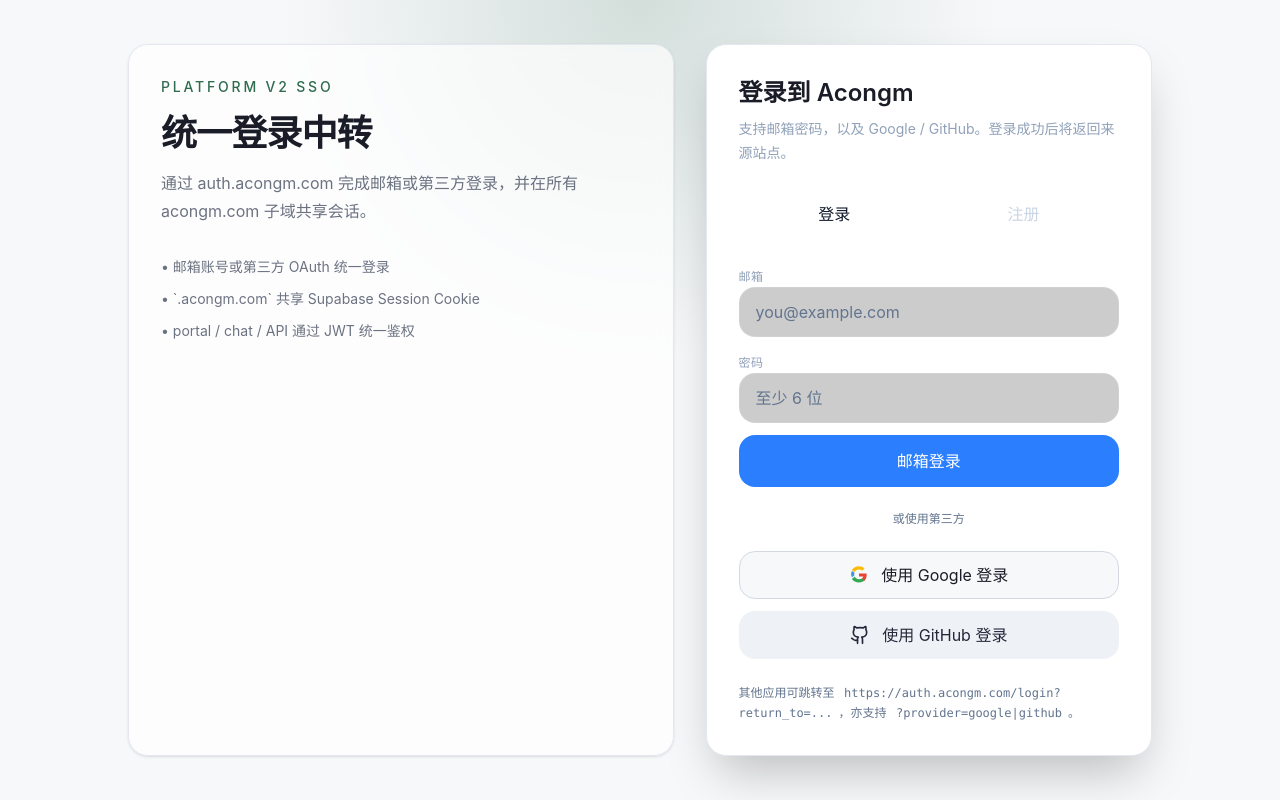
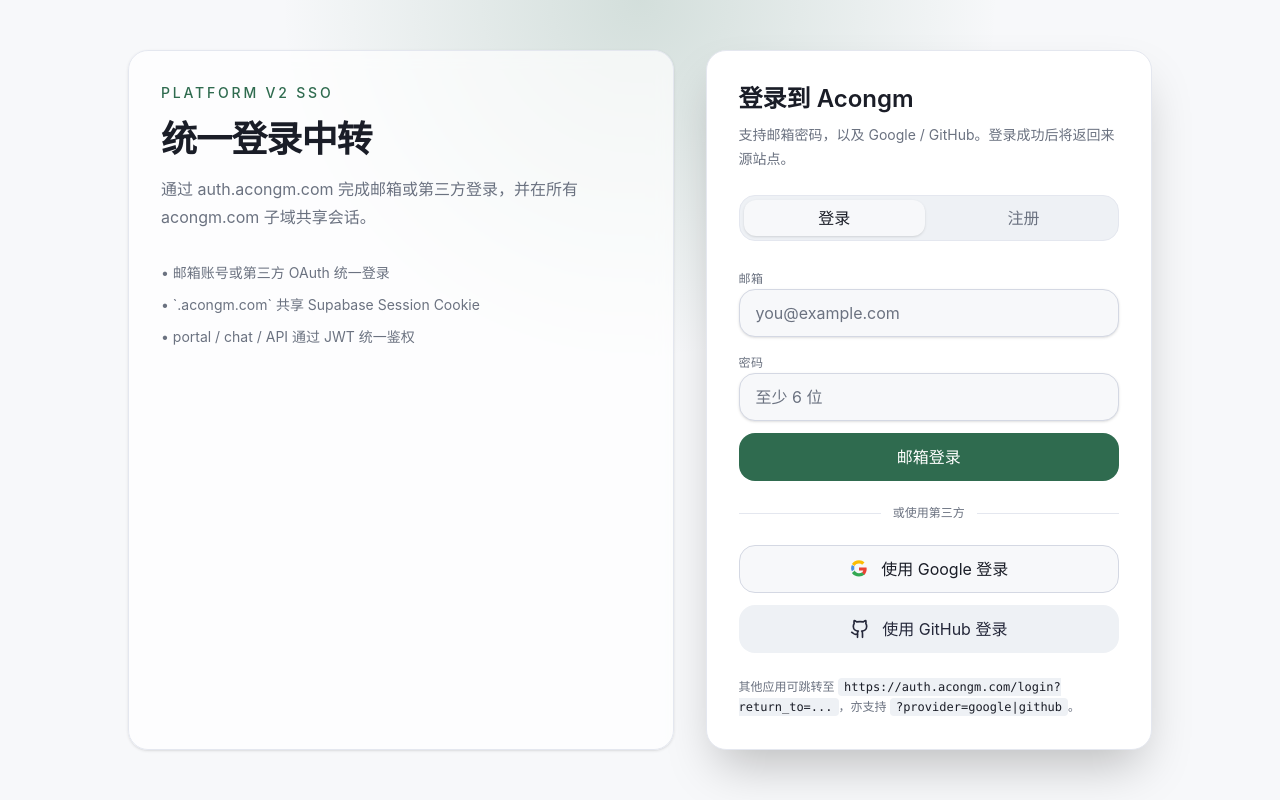
Before and after one commit to Acongm/auth, a Next.js app in the folder apps/auth/: page /login in a window 1280 px wide. Built offline with nearby package versions, Linux system fonts and the light colour scheme.

Commit message:
migrate login form to semantic ui primitives

```diff
--- a/apps/auth/components/login-form.tsx
+++ b/apps/auth/components/login-form.tsx
@@ -9,8 +9,11 @@
   signUpWithPassword,
 } from "@acongm/auth-client";
 import { AuthShell, SocialSignInButton } from "@/components/auth-shell";
+import { Button } from "@/components/ui/button";
+import { Input } from "@/components/ui/input";
 import {
   AUTH_RETURN_TO_COOKIE,
+  cn,
   isLocalHostname,
 } from "@/lib/utils";
 
@@ -220,19 +223,21 @@
           <h2 className="text-2xl font-semibold">
             {mode === "signin" ? "登录到 Acongm" : "注册 Acongm 账号"}
           </h2>
-          <p className="mt-2 text-sm leading-6 text-slate-400">
+          <p className="mt-2 text-sm leading-6 text-muted-foreground">
             支持邮箱密码，以及 Google / GitHub。登录成功后将返回来源站点。
           </p>
         </div>
 
-        <div className="grid grid-cols-2 gap-2 rounded-2xl border border-white/10 bg-white/5 p-1">
-          <button
-            type="button"
-            className={`rounded-xl px-3 py-2 text-sm font-medium transition ${
+        <div className="grid grid-cols-2 gap-2 rounded-lg border border-border bg-muted p-1">
+          <Button
+            variant="ghost"
+            size="sm"
+            className={cn(
+              "w-full rounded-md",
               mode === "signin"
-                ? "bg-white text-slate-900"
-                : "text-slate-300 hover:bg-white/5"
-            }`}
+                ? "bg-background text-foreground shadow-sm hover:bg-background"
+                : "text-muted-foreground",
+            )}
             onClick={() => {
               setMode("signin");
               setError(null);
@@ -241,14 +246,16 @@
             disabled={loading}
           >
             登录
-          </button>
-          <button
-            type="button"
-            className={`rounded-xl px-3 py-2 text-sm font-medium transition ${
+          </Button>
+          <Button
+            variant="ghost"
+            size="sm"
+            className={cn(
+              "w-full rounded-md",
               mode === "signup"
-                ? "bg-white text-slate-900"
-                : "text-slate-300 hover:bg-white/5"
-            }`}
+                ? "bg-background text-foreground shadow-sm hover:bg-background"
+                : "text-muted-foreground",
+            )}
             onClick={() => {
               setMode("signup");
               setError(null);
@@ -257,45 +264,46 @@
             disabled={loading}
           >
             注册
-          </button>
+          </Button>
         </div>
 
         <form className="space-y-3" onSubmit={handleEmailSubmit}>
           <label className="block space-y-1.5">
-            <span className="text-xs font-medium uppercase tracking-wide text-slate-400">
+            <span className="text-xs font-medium uppercase tracking-wide text-muted-foreground">
               邮箱
             </span>
-            <input
+            <Input
               type="email"
               autoComplete="email"
               required
               value={email}
               onChange={(event) => setEmail(event.target.value)}
-              className="w-full rounded-2xl border border-white/10 bg-black/20 px-4 py-3 text-sm text-white outline-none ring-blue-400/40 placeholder:text-slate-500 focus:ring-2"
+              className="h-12 rounded-lg px-4"
               placeholder="you@example.com"
               disabled={loading}
             />
           </label>
           <label className="block space-y-1.5">
-            <span className="text-xs font-medium uppercase tracking-wide text-slate-400">
+            <span className="text-xs font-medium uppercase tracking-wide text-muted-foreground">
               密码
             </span>
-            <input
+            <Input
               type="password"
               autoComplete={mode === "signin" ? "current-password" : "new-password"}
               required
               minLength={6}
               value={password}
               onChange={(event) => setPassword(event.target.value)}
-              className="w-full rounded-2xl border border-white/10 bg-black/20 px-4 py-3 text-sm text-white outline-none ring-blue-400/40 placeholder:text-slate-500 focus:ring-2"
+              className="h-12 rounded-lg px-4"
               placeholder="至少 6 位"
               disabled={loading}
             />
           </label>
-          <button
+          <Button
             type="submit"
+            size="lg"
             disabled={loading}
-            className="inline-flex w-full items-center justify-center rounded-2xl bg-blue-500 px-5 py-3.5 text-base font-medium text-white transition hover:bg-blue-400 disabled:cursor-not-allowed disabled:opacity-60"
+            className="w-full"
           >
             {busy === "email"
               ? mode === "signin"
@@ -304,13 +312,13 @@
               : mode === "signin"
                 ? "邮箱登录"
                 : "注册账号"}
-          </button>
+          </Button>
         </form>
 
-        <div className="flex items-center gap-3 text-xs text-slate-500">
-          <span className="h-px flex-1 bg-white/10" />
+        <div className="flex items-center gap-3 text-xs text-muted-foreground">
+          <span className="h-px flex-1 bg-border" />
           或使用第三方
-          <span className="h-px flex-1 bg-white/10" />
+          <span className="h-px flex-1 bg-border" />
         </div>
 
         <div className="space-y-3">
@@ -331,31 +339,31 @@
         </div>
 
         {returnTo ? (
-          <p className="rounded-2xl border border-white/10 bg-white/5 px-4 py-3 text-sm text-slate-300">
+          <p className="rounded-lg border border-border bg-muted/50 px-4 py-3 text-sm text-muted-foreground">
             登录后返回：
-            <span className="mt-1 block break-all text-blue-200">{returnTo}</span>
+            <span className="mt-1 block break-all text-primary">{returnTo}</span>
           </p>
         ) : null}
 
         {info ? (
-          <p className="rounded-2xl border border-emerald-500/30 bg-emerald-500/10 px-4 py-3 text-sm text-emerald-100">
+          <p className="rounded-lg border border-primary/30 bg-accent px-4 py-3 text-sm text-accent-foreground">
             {info}
           </p>
         ) : null}
 
         {error ? (
-          <p className="rounded-2xl border border-red-500/30 bg-red-500/10 px-4 py-3 text-sm text-red-200">
+          <p className="rounded-lg border border-destructive/30 bg-destructive/10 px-4 py-3 text-sm text-destructive">
             {error}
           </p>
         ) : null}
 
-        <p className="text-xs leading-5 text-slate-500">
+        <p className="text-xs leading-5 text-muted-foreground">
           其他应用可跳转至{" "}
-          <code className="rounded bg-white/10 px-1.5 py-0.5">
+          <code className="rounded bg-muted px-1.5 py-0.5 text-foreground">
             https://auth.acongm.com/login?return_to=...
           </code>
           ，亦支持{" "}
-          <code className="rounded bg-white/10 px-1.5 py-0.5">
+          <code className="rounded bg-muted px-1.5 py-0.5 text-foreground">
             ?provider=google|github
           </code>
           。
```
